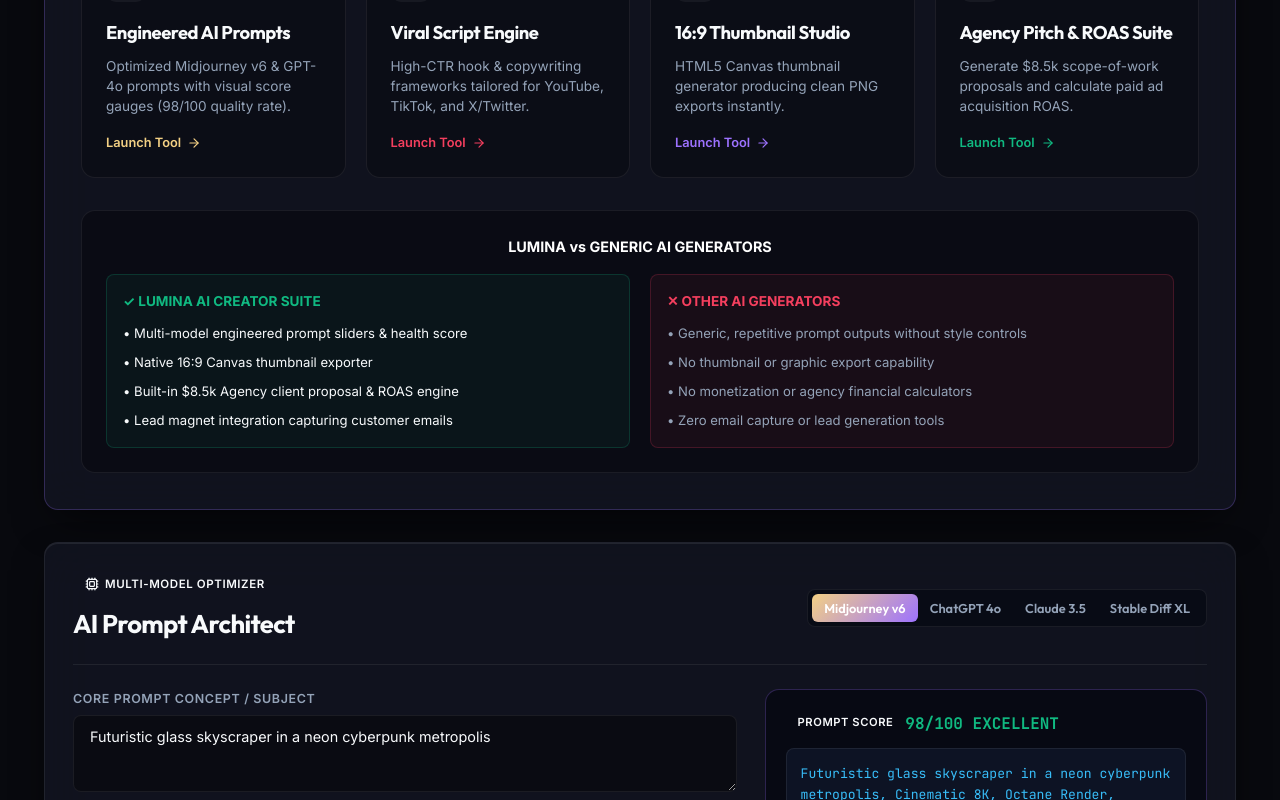
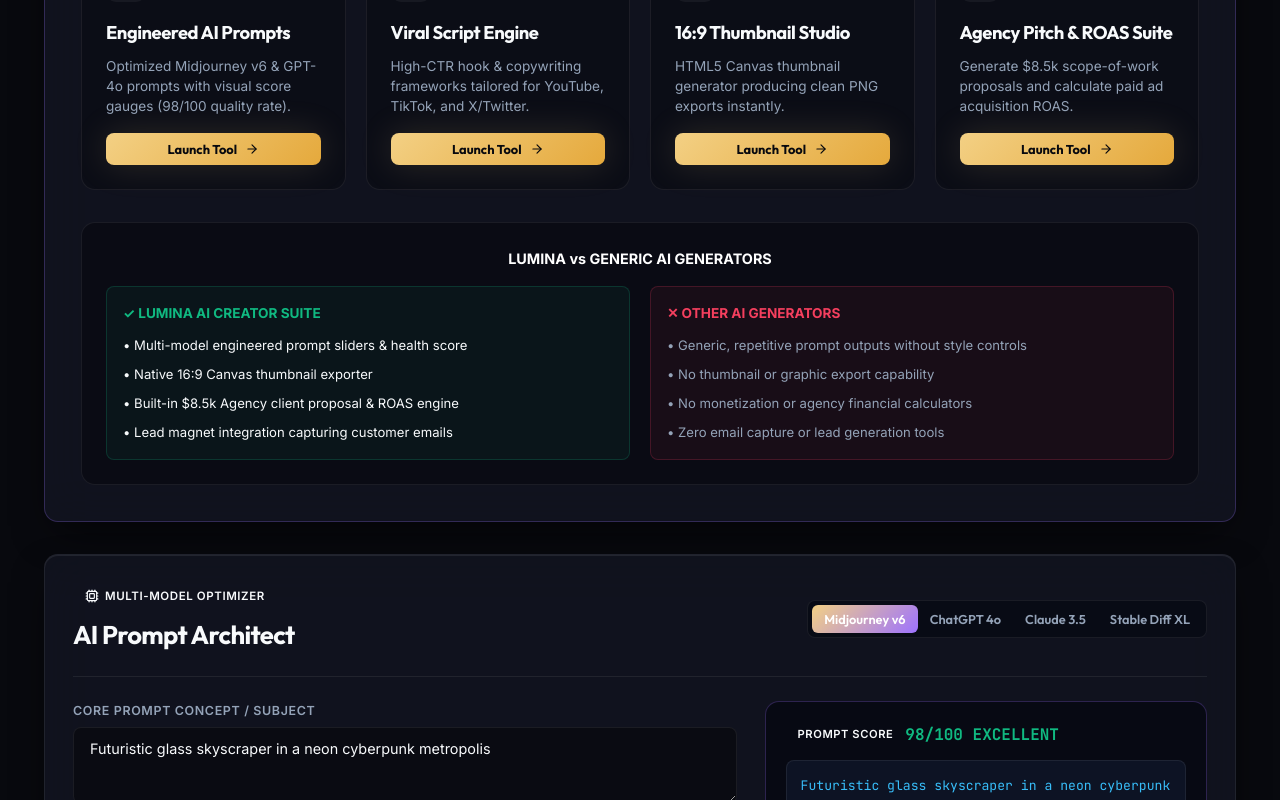
Before and after one commit to hellouidot/Luminia, a React (Vite) app: page / in a window 1280 px wide. Shown: the part 880-1680 px from the top of the page. Built offline with nearby package versions, Linux system fonts and the light colour scheme; no server answers.

Commit message:
UX Fixes: Automatic smooth scroll to tool workspace and instant Auth modal triggers on Launch click

```diff
--- a/src/App.jsx
+++ b/src/App.jsx
@@ -48,6 +48,26 @@
     }
   }, []);
 
+  // Helper to change tab & smoothly scroll down to tool workspace
+  const handleSelectTab = (tabId, requireAuth = false) => {
+    soundFx.playClick();
+    setActiveTab(tabId);
+
+    // If unauthenticated and clicking launch, trigger sign in modal
+    if (requireAuth && !userSession) {
+      setAuthRedirectReason('Create a free account or sign in to launch Lumina tools.');
+      setIsAuthOpen(true);
+    }
+
+    // Smooth scroll down to workspace element
+    setTimeout(() => {
+      const workspaceEl = document.getElementById('tool-workspace');
+      if (workspaceEl) {
+        workspaceEl.scrollIntoView({ behavior: 'smooth', block: 'start' });
+      }
+    }, 50);
+  };
+
   // Credit deduction & URL Gatekeeper protection
   const deductCredit = () => {
     if (!userSession && credits <= 1) {
@@ -95,7 +115,7 @@
       {/* Header Navbar */}
       <Navbar
         activeTab={activeTab}
-        setActiveTab={setActiveTab}
+        setActiveTab={(id) => handleSelectTab(id, false)}
         credits={credits}
         userTier={userTier}
         userSession={userSession}
@@ -110,17 +130,19 @@
       {/* Main Hero Banner */}
       <Hero
         onOpenUpgrade={() => setIsPricingOpen(true)}
-        setActiveTab={setActiveTab}
+        setActiveTab={(id) => handleSelectTab(id, true)}
       />
 
       {/* Main Content Area */}
       <main className="container" style={{ flex: 1, paddingBottom: '40px' }}>
         {/* Core Value Proposition Showcase */}
         <ValuePropShowcase
-          setActiveTab={setActiveTab}
+          setActiveTab={(id) => handleSelectTab(id, true)}
           onOpenUpgrade={() => setIsPricingOpen(true)}
         />
 
+        {/* Scroll Anchor Target */}
+        <div id="tool-workspace" style={{ scrollMarginTop: '90px' }}>
           {activeTab === 'architect' && (
             <PromptArchitect
               deductCredit={deductCredit}
@@ -163,6 +185,7 @@
               onOpenUpgrade={() => setIsPricingOpen(true)}
             />
           )}
+        </div>
       </main>
 
       {/* Real-time Social Proof Toast Ticker */}
--- a/src/components/ValuePropShowcase.jsx
+++ b/src/components/ValuePropShowcase.jsx
@@ -1,5 +1,5 @@
 import React from 'react';
-import { Sparkles, Flame, DollarSign, Crown, CheckCircle2, ArrowRight, Shield, Zap } from 'lucide-react';
+import { Sparkles, Flame, DollarSign, Crown, ArrowRight, Shield } from 'lucide-react';
 import { soundFx } from '../utils/soundUtils';
 
 export default function ValuePropShowcase({ setActiveTab, onOpenUpgrade }) {
@@ -117,17 +117,23 @@
                 {pillar.desc}
               </p>
 
-              <div style={{
-                marginTop: '16px',
-                display: 'flex',
-                alignItems: 'center',
-                gap: '6px',
-                fontSize: '0.8rem',
-                fontWeight: 600,
-                color: pillar.color
-              }}>
+              <button
+                onClick={(e) => {
+                  e.stopPropagation();
+                  soundFx.playClick();
+                  setActiveTab(pillar.id);
+                }}
+                className="btn-gold"
+                style={{
+                  marginTop: '16px',
+                  width: '100%',
+                  padding: '8px 12px',
+                  fontSize: '0.8rem',
+                  justifyContent: 'center'
+                }}
+              >
                 Launch Tool <ArrowRight size={14} />
-              </div>
+              </button>
             </div>
           );
         })}
```
Lines whose indentation alone changed are shown as unchanged.
